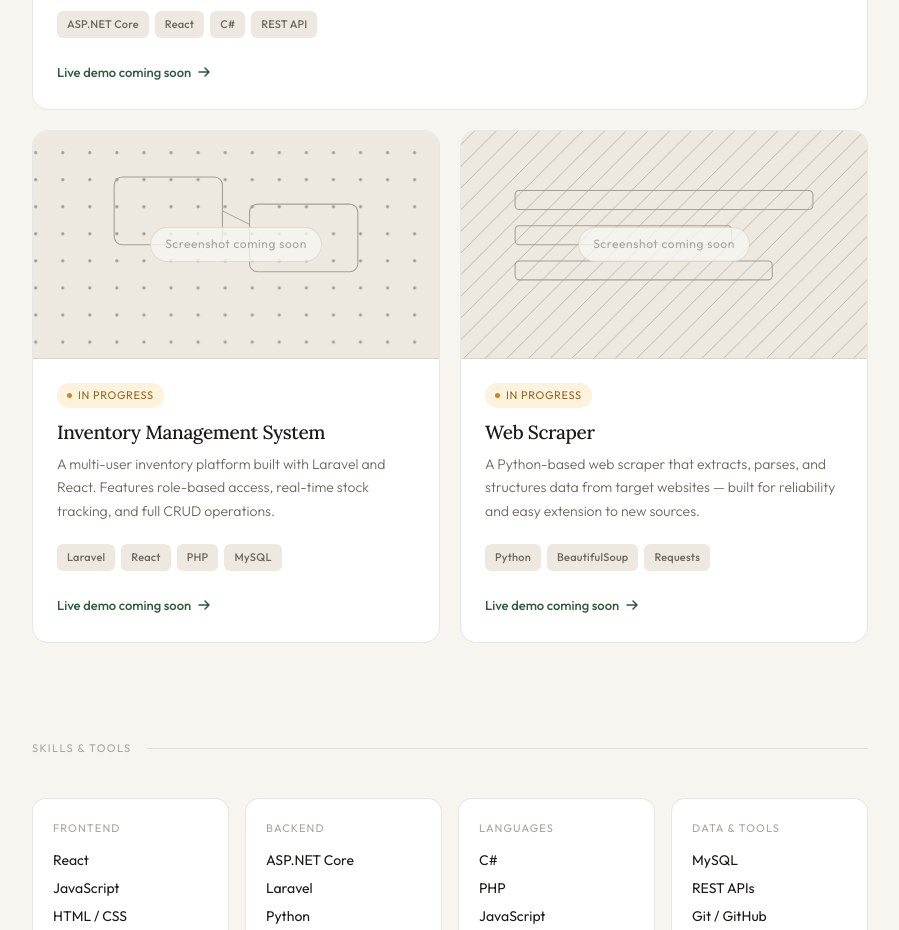
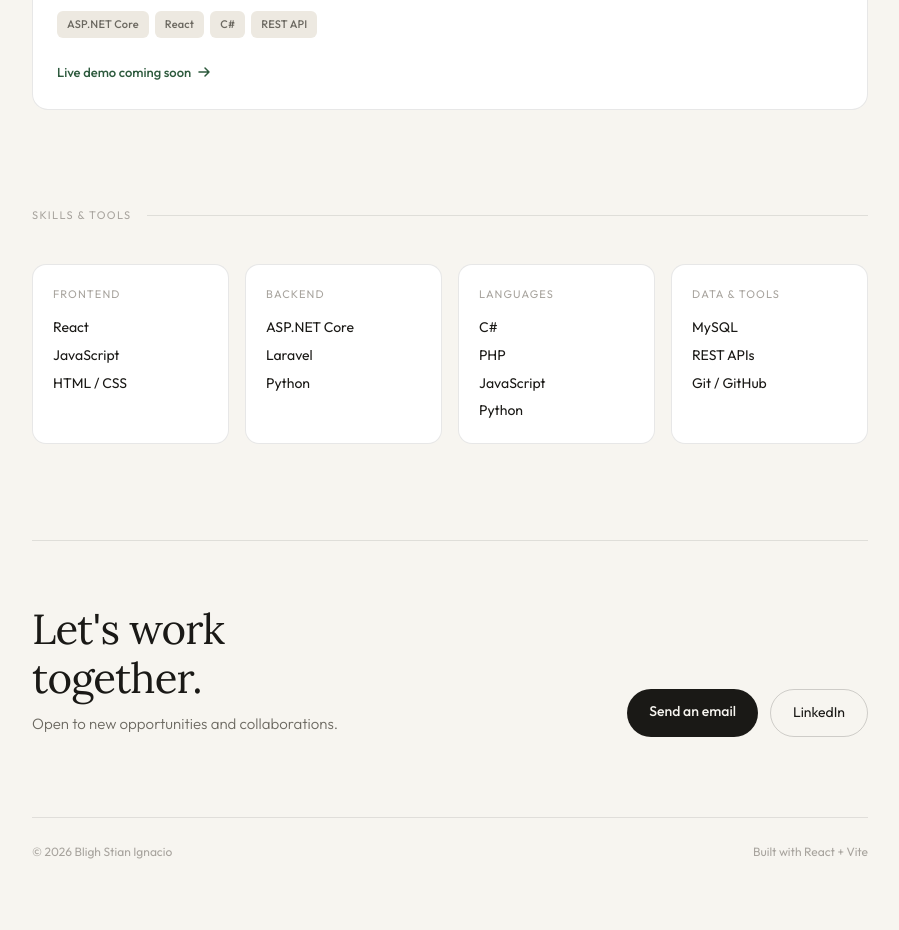
Before and after one commit to Bliggyy/portfolio-page, a React (Vite) app: page / in a window 1280 px wide. Shown: the part 1400-2330 px from the top of the page, without its empty margins (190-1089 px from the left). After the commit the page ends 2286 px from the top, so only its background shows below. Built offline with nearby package versions, Linux system fonts and the light colour scheme.

Commit message:
feat: Added first project link and removed other 2 not implemented projects

```diff
--- a/src/components/Projects.jsx
+++ b/src/components/Projects.jsx
@@ -8,7 +8,7 @@ const projects = [
     description:
       "A game-oriented order management system built with ASP.NET Core and React. Handles order creation, tracking, and fulfillment flows through a clean REST API with a React front end.",
     tags: ["ASP.NET Core", "React", "C#", "REST API"],
-    demoUrl: "#",
+    demoUrl: "https://bliggy-gamestore.vercel.app",
     status: "In progress",
     thumbPattern: (
       <svg
@@ -67,127 +67,127 @@ const projects = [
       </svg>
     ),
   },
-  {
-    id: 2,
-    featured: false,
-    title: "Inventory Management System",
-    description:
-      "A multi-user inventory platform built with Laravel and React. Features role-based access, real-time stock tracking, and full CRUD operations.",
-    tags: ["Laravel", "React", "PHP", "MySQL"],
-    demoUrl: "#",
-    status: "In progress",
-    thumbPattern: (
-      <svg
-        viewBox="0 0 300 180"
-        preserveAspectRatio="xMidYMid slice"
-        className={styles.thumbPatternSvg}
-      >
-        <defs>
-          <pattern
-            id="dots2"
-            width="20"
-            height="20"
-            patternUnits="userSpaceOnUse"
-          >
-            <circle cx="2" cy="2" r="1.2" fill="#1a1916" />
-          </pattern>
-        </defs>
-        <rect width="100%" height="100%" fill="url(#dots2)" />
-        <rect
-          x="60"
-          y="40"
-          width="80"
-          height="50"
-          rx="6"
-          fill="none"
-          stroke="#1a1916"
-          strokeWidth="0.8"
-        />
-        <rect
-          x="160"
-          y="60"
-          width="80"
-          height="50"
-          rx="6"
-          fill="none"
-          stroke="#1a1916"
-          strokeWidth="0.8"
-        />
-        <line
-          x1="140"
-          y1="65"
-          x2="160"
-          y2="75"
-          stroke="#1a1916"
-          strokeWidth="0.7"
-        />
-      </svg>
-    ),
-  },
-  {
-    id: 3,
-    featured: false,
-    title: "Web Scraper",
-    description:
-      "A Python-based web scraper that extracts, parses, and structures data from target websites — built for reliability and easy extension to new sources.",
-    tags: ["Python", "BeautifulSoup", "Requests"],
-    demoUrl: "#",
-    status: "In progress",
-    thumbPattern: (
-      <svg
-        viewBox="0 0 300 180"
-        preserveAspectRatio="xMidYMid slice"
-        className={styles.thumbPatternSvg}
-      >
-        <defs>
-          <pattern
-            id="diag3"
-            width="16"
-            height="16"
-            patternUnits="userSpaceOnUse"
-          >
-            <path
-              d="M 0 16 L 16 0"
-              stroke="#1a1916"
-              strokeWidth="0.5"
-              fill="none"
-            />
-          </pattern>
-        </defs>
-        <rect width="100%" height="100%" fill="url(#diag3)" />
-        <rect
-          x="40"
-          y="50"
-          width="220"
-          height="14"
-          rx="3"
-          fill="none"
-          stroke="#1a1916"
-          strokeWidth="0.8"
-        />
-        <rect
-          x="40"
-          y="76"
-          width="160"
-          height="14"
-          rx="3"
-          fill="none"
-          stroke="#1a1916"
-          strokeWidth="0.8"
-        />
-        <rect
-          x="40"
-          y="102"
-          width="190"
-          height="14"
-          rx="3"
-          fill="none"
-          stroke="#1a1916"
-          strokeWidth="0.8"
-        />
-      </svg>
-    ),
-  },
+  // {
+  //   id: 2,
+  //   featured: false,
+  //   title: "Inventory Management System",
+  //   description:
+  //     "A multi-user inventory platform built with Laravel and React. Features role-based access, real-time stock tracking, and full CRUD operations.",
+  //   tags: ["Laravel", "React", "PHP", "MySQL"],
+  //   demoUrl: "#",
+  //   status: "In progress",
+  //   thumbPattern: (
+  //     <svg
+  //       viewBox="0 0 300 180"
+  //       preserveAspectRatio="xMidYMid slice"
+  //       className={styles.thumbPatternSvg}
+  //     >
+  //       <defs>
+  //         <pattern
+  //           id="dots2"
+  //           width="20"
+  //           height="20"
+  //           patternUnits="userSpaceOnUse"
+  //         >
+  //           <circle cx="2" cy="2" r="1.2" fill="#1a1916" />
+  //         </pattern>
+  //       </defs>
+  //       <rect width="100%" height="100%" fill="url(#dots2)" />
+  //       <rect
+  //         x="60"
+  //         y="40"
+  //         width="80"
+  //         height="50"
+  //         rx="6"
+  //         fill="none"
+  //         stroke="#1a1916"
+  //         strokeWidth="0.8"
+  //       />
+  //       <rect
+  //         x="160"
+  //         y="60"
+  //         width="80"
+  //         height="50"
+  //         rx="6"
+  //         fill="none"
+  //         stroke="#1a1916"
+  //         strokeWidth="0.8"
+  //       />
+  //       <line
+  //         x1="140"
+  //         y1="65"
+  //         x2="160"
+  //         y2="75"
+  //         stroke="#1a1916"
+  //         strokeWidth="0.7"
+  //       />
+  //     </svg>
+  //   ),
+  // },
+  // {
+  //   id: 3,
+  //   featured: false,
+  //   title: "Web Scraper",
+  //   description:
+  //     "A Python-based web scraper that extracts, parses, and structures data from target websites — built for reliability and easy extension to new sources.",
+  //   tags: ["Python", "BeautifulSoup", "Requests"],
+  //   demoUrl: "#",
+  //   status: "In progress",
+  //   thumbPattern: (
+  //     <svg
+  //       viewBox="0 0 300 180"
+  //       preserveAspectRatio="xMidYMid slice"
+  //       className={styles.thumbPatternSvg}
+  //     >
+  //       <defs>
+  //         <pattern
+  //           id="diag3"
+  //           width="16"
+  //           height="16"
+  //           patternUnits="userSpaceOnUse"
+  //         >
+  //           <path
+  //             d="M 0 16 L 16 0"
+  //             stroke="#1a1916"
+  //             strokeWidth="0.5"
+  //             fill="none"
+  //           />
+  //         </pattern>
+  //       </defs>
+  //       <rect width="100%" height="100%" fill="url(#diag3)" />
+  //       <rect
+  //         x="40"
+  //         y="50"
+  //         width="220"
+  //         height="14"
+  //         rx="3"
+  //         fill="none"
+  //         stroke="#1a1916"
+  //         strokeWidth="0.8"
+  //       />
+  //       <rect
+  //         x="40"
+  //         y="76"
+  //         width="160"
+  //         height="14"
+  //         rx="3"
+  //         fill="none"
+  //         stroke="#1a1916"
+  //         strokeWidth="0.8"
+  //       />
+  //       <rect
+  //         x="40"
+  //         y="102"
+  //         width="190"
+  //         height="14"
+  //         rx="3"
+  //         fill="none"
+  //         stroke="#1a1916"
+  //         strokeWidth="0.8"
+  //       />
+  //     </svg>
+  //   ),
+  // },
 ];
 
 const ArrowIcon = () => (
@@ -213,13 +213,9 @@ function SectionHead({ label }) {
 
 function ProjectCard({ project }) {
   return (
-    <div
-      className={`${styles.card} ${project.featured ? styles.cardFeatured : styles.cardRegular}`}
-    >
+    <div className={`${styles.card} ${styles.cardFeatured}`}>
       {/* Thumbnail */}
-      <div
-        className={`${styles.thumb} ${project.featured ? styles.thumbFeatured : styles.thumbRegular}`}
-      >
+      <div className={`${styles.thumb} ${styles.thumbFeatured}`}>
         {project.thumbPattern}
         <span className={styles.thumbNote}>Screenshot coming soon</span>
       </div>
```
